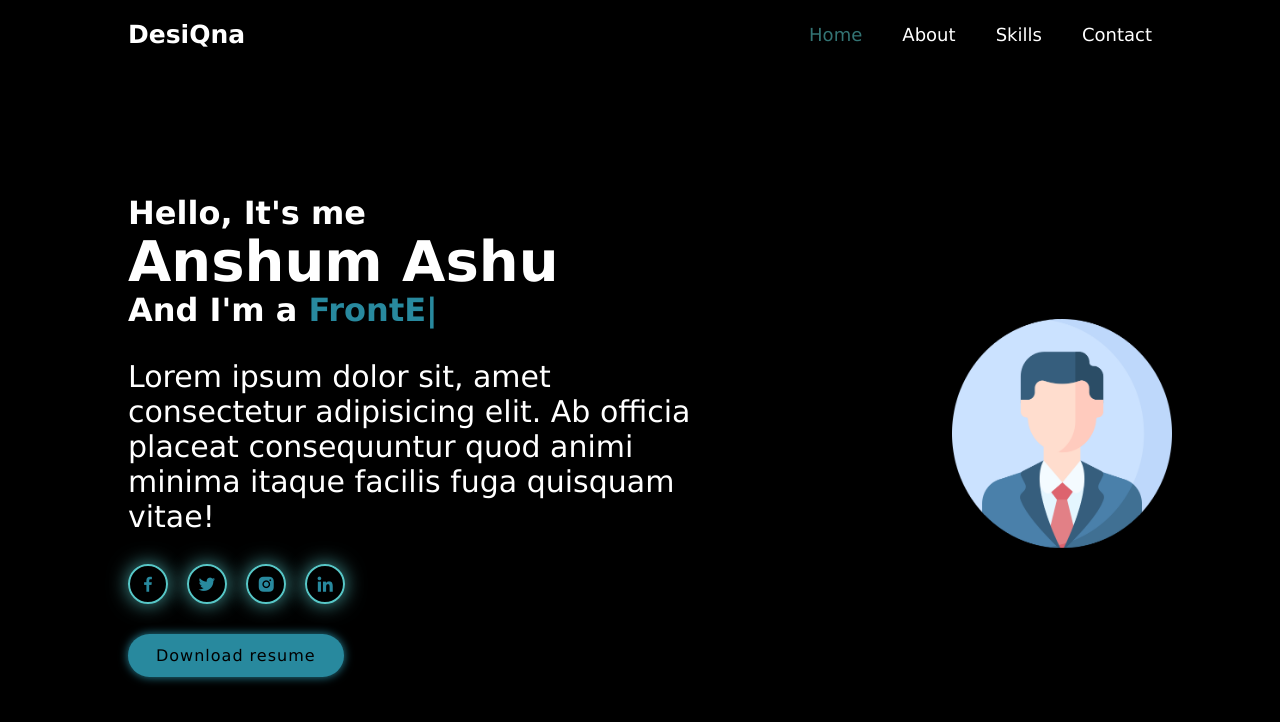
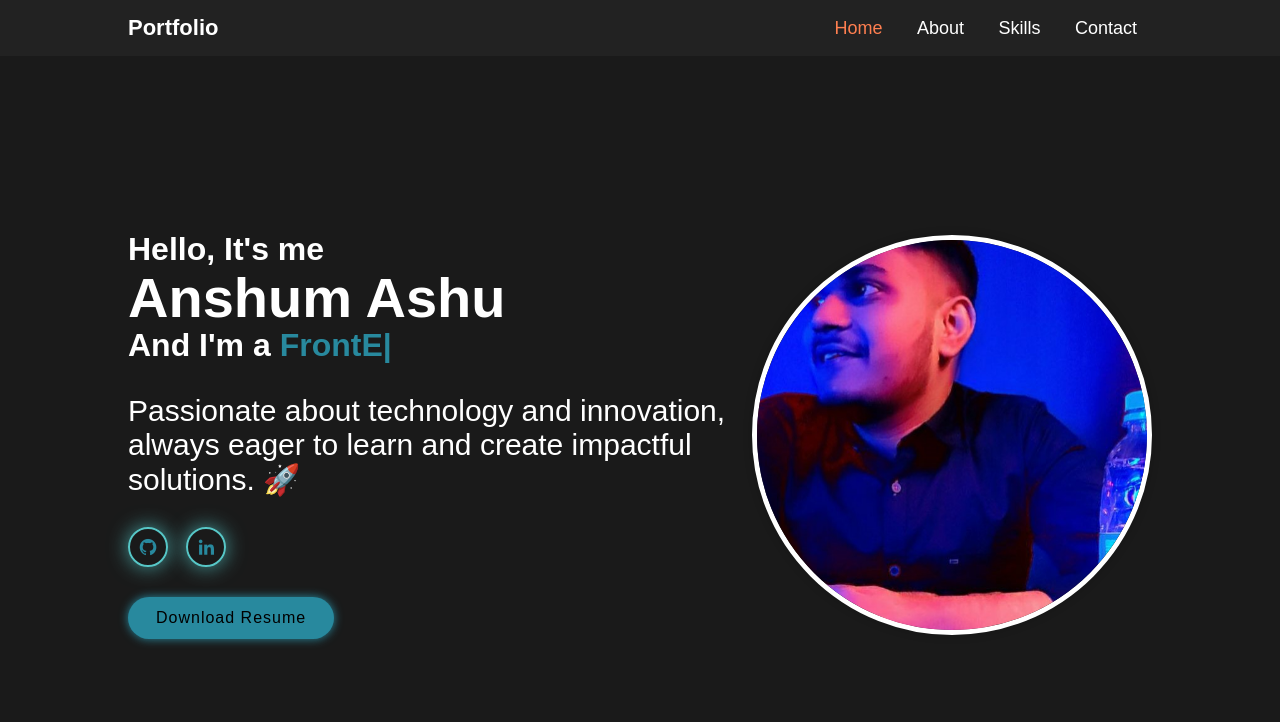
Before and after one commit to AnshumAshu/Portfolio, a plain HTML site: page index.html in a window 1280 px wide. Drawn offline with nearby package versions, Linux system fonts and the light colour scheme.

Commit message:
third commit

```diff
--- a/index.html
+++ b/index.html
@@ -1,40 +1,62 @@
 <!DOCTYPE html>
 <html lang="en">
 	<head>
-    <meta charset="UTF-8">
-    <meta name="viewport" content="width=device-width, initial-scale=1.0">
+		<meta charset="UTF-8" />
+		<meta name="viewport" content="width=device-width, initial-scale=1.0" />
 		<title>Portfolio</title>
-    <link href='https://unpkg.com/boxicons@2.1.4/css/boxicons.min.css' rel='stylesheet'>
-    <link rel="stylesheet" href="style.css">
+		<link
+			href="https://unpkg.com/boxicons@2.1.4/css/boxicons.min.css"
+			rel="stylesheet"
+		/>
+		<link rel="stylesheet" href="style.css" />
 	</head>
 	<body>
 		<header class="header">
-        <a href="#" class="logo">DesiQna</a>
+			<a href="index.html" class="logo">Portfolio</a>
 			<nav class="navbar">
-            <a href="# "  style="--i:1;" class="active">Home</a>
-            <a href="#" style="--i:2;"> About</a>
-            <a href="#" style="--i:3;"> Skills</a>
-            <a href="#" style="--i:4;"> Contact</a>
+				<a href="index.html" class="active">Home</a>
+				<a href="about.html">About</a>
+				<a href="skills.html">Skills</a>
+				<a href="contact.html">Contact</a>
 			</nav>
 		</header>
+
 		<section class="home">
 			<div class="home-content">
 				<h3>Hello, It's me</h3>
 				<h1>Anshum Ashu</h1>
-            <h3>And I'm a <span class="multiple-text"></span> </h3>
-            <p>Lorem ipsum dolor sit, amet consectetur adipisicing elit. Ab officia placeat consequuntur quod animi minima itaque facilis fuga quisquam vitae!</p>
+				<h3>
+					And I'm a
+					<span class="multiple-text"></span>
+				</h3>
+				<p>
+					Passionate about technology and innovation, always eager to
+					learn and create impactful solutions. 🚀
+				</p>
+
 				<div class="social-media">
-                <a href="#" style="--i:7;"> <i class="bx bxl-facebook"></i></a>
-                <a href="#" style="--i:8;"  ><i class="bx bxl-twitter"></i></a>
-                <a href="#" style="--i:9;"><i class="bx bxl-instagram-alt"></i></a>
-                <a href="#" style="--i:10;"><i class="bx bxl-linkedin"></i></a>
+					<!-- GitHub -->
+					<a href="https://github.com/AnshumAshu" target="_blank">
+						<i class="bx bxl-github"></i>
+					</a>
+
+					<!-- LinkedIn -->
+					<a
+						href="https://www.linkedin.com/in/anshum-a-079b9825a"
+						target="_blank"
+					>
+						<i class="bx bxl-linkedin"></i>
+					</a>
 				</div>
-            <a href="#" class="btn"> Download resume</a>
+
+				<a href="resume.pdf" download class="btn">Download Resume</a>
 			</div>
+
 			<div class="home-img">
-            <img src="profile.png" alt="Some issues" height="229px" width="220px">
+				<img src="ashuimg.jpg" alt="Profile Image" />
 			</div>
 		</section>
+
 		<script src="https://cdn.jsdelivr.net/npm/typed.js@2.0.12"></script>
 		<script src="script.js"></script>
 	</body>
--- a/style.css
+++ b/style.css
@@ -92,13 +92,23 @@ body{
     animation: slideLeft 1s ease forwards;
     animation-delay: 2s;
 }
-.home-img img{
-    max-width: 450px;
-    margin-right: -20px;
-    opacity: 0;
-    animation: zoomIn 1s ease forwards;
-    animation-delay: 1s;
+.home-img {
+    display: flex;
+    justify-content: center;
+    align-items: center;
 }
+
+.home-img img {
+    width: 400px; /* Adjust size as needed */
+    height: 400px; /* Ensure equal width and height */
+    border-radius: 50%; /* Makes it circular */
+    object-fit: cover; /* Ensures the image fills the circle properly */
+    border: 5px solid white; /* Optional: Adds a white border */
+    box-shadow: 0 0 10px rgba(0, 0, 0, 0.2); /* Optional: Adds a subtle shadow */
+}
+
+
+
 .social-media a{
     display: inline-flex;
     justify-content: center;
@@ -183,3 +193,77 @@ body{
         opacity: 1;
     }
 }
+
+
+
+
+
+
+
+
+
+
+
+
+@import url('https://fonts.googleapis.com/css2?family=Poppins:wght@300;400;600&display=swap');
+
+* {
+    margin: 0;
+    padding: 0;
+    box-sizing: border-box;
+    font-family: 'Poppins', sans-serif;
+}
+
+body {
+    background: #1a1a1a;
+    color: #fff;
+}
+
+/* Header */
+.header {
+    display: flex;
+    justify-content: space-between;
+    align-items: center;
+    padding: 15px 10%;
+    background: #222;
+    position: fixed;
+    width: 100%;
+    top: 0;
+    z-index: 1000;
+}
+
+.logo {
+    color: #fff;
+    font-size: 22px;
+    font-weight: bold;
+    text-decoration: none;
+}
+
+.navbar a {
+    color: #fff;
+    text-decoration: none;
+    margin: 0 15px;
+    font-size: 18px;
+    transition: 0.3s;
+}
+
+.navbar a:hover, .navbar a.active {
+    color: #ff7f50;
+}
+
+/* Content Section */
+.content {
+    padding: 100px 10%;
+    text-align: center;
+}
+
+.content h1 {
+    font-size: 45px;
+    color: #ff7f50;
+    margin-bottom: 20px;
+}
+
+.content p, .content ul {
+    font-size: 18px;
+    margin: 10px 0;
+}
```
Also changed, not shown: about.html (added, +27 -0 lines), contact.html (added, +40 -0 lines), skills.html (added, +32 -0 lines), ashuimg.jpg (added). Lines whose indentation alone changed are shown as unchanged.
